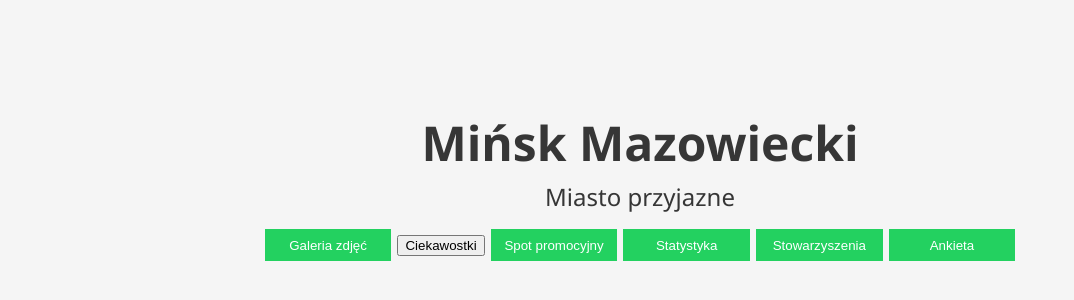
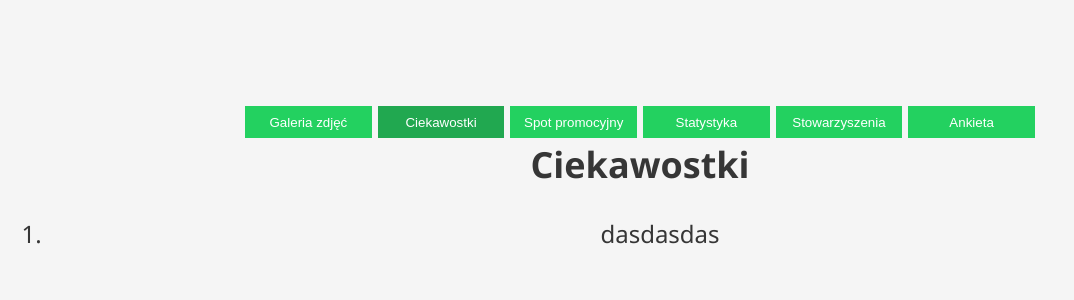
Before and after one commit to Rogalik12/minskmaz, a plain HTML site: page ciekawoski.html in a window 1280 px wide. Shown: the part 216-516 px from the top of the page, without its empty margins (0-1074 px from the left). Drawn offline with Linux system fonts and the light colour scheme.

Commit message:
Add files via upload

```diff
--- a/ciekawoski.html
+++ b/ciekawoski.html
@@ -15,8 +15,6 @@
     <body>
         <div class="wszystko">
             <div class="pojemnik">
-                <h1>Mińsk Mazowiecki</h1>
-                <p>Miasto przyjazne</p>
                 <div class="meni" id="menue">
                     <button type="button" class="menu" onclick="galeria()">Galeria zdjęć</button>
                     <button type="button" class="menu_active" onclick="js:location.href='ciekawoski.html'">Ciekawostki</button>
@@ -24,6 +22,11 @@
                     <button type="button" class="menu" onclick="js:location.href='stats.html'">Statystyka</button>
                     <button type="button" class="menu" onclick="js:location.href='stowarzyszenia.html'">Stowarzyszenia</button>
                     <button type="button" class="menu" onclick="js:location.href='menu.html'">Ankieta</button>
+                    <br>
+                    <h2>Ciekawostki</h2>
+                    <ol>
+                        <li>dasdasdas</li>
+                    </ol>
                 </div>
             </div>
         </div>
--- a/styles.css
+++ b/styles.css
@@ -43,6 +43,21 @@ margin: 0;
 
 }
 
+.menu_active
+{
+    min-width: 10%;
+    height: 2rem;
+    background-color: #21a850;
+    border-color: transparent;
+    color: #fff;
+    cursor: pointer;
+    flex-wrap: wrap;
+}
+
+.menu_active:hover{
+    background-color: #1b8b42;
+}
+
 .meni {
     padding-top: 0.5rem;
 }
```
